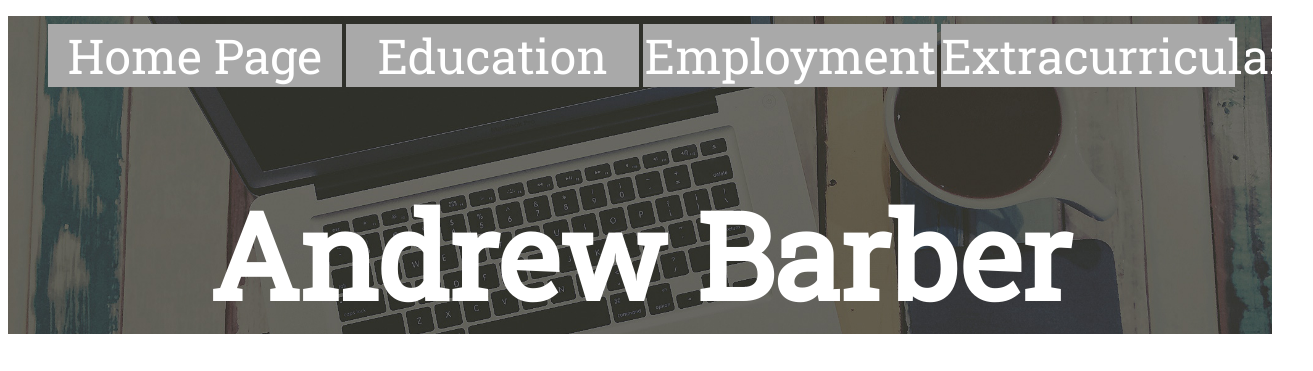
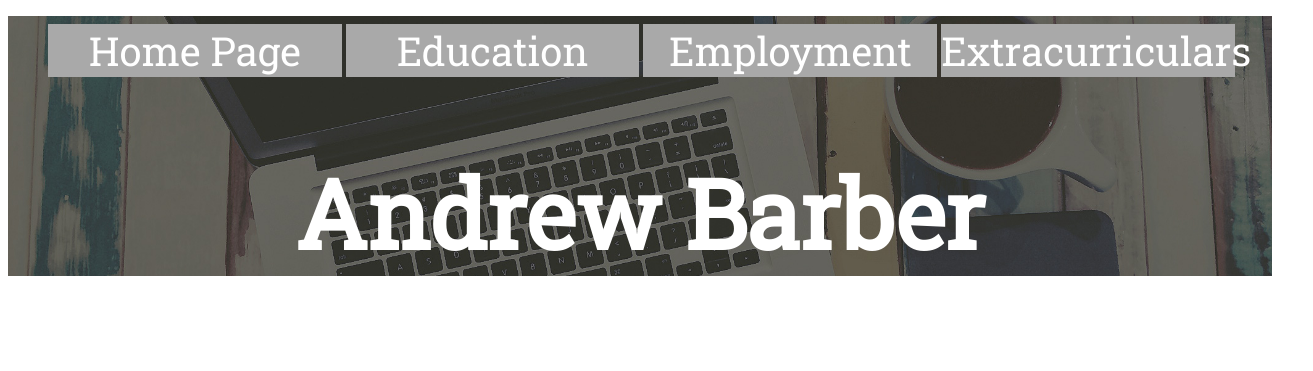
Before and after one commit to acbarber/acbarber.github.io, a plain HTML site: page index.html in a window 1280 px wide. Shown: the top 371 px of the page, 1313 px wide, since content can reach past the window. Drawn offline with Linux system fonts and the light colour scheme.

Commit message:
Changing layout

```diff
--- a/css/mystyle.css
+++ b/css/mystyle.css
@@ -23,7 +23,7 @@ header{
   background-image: url(../images/extracurricularheader.jpg);
 }
 header h1{
-  font-size:15vh;
+  font-size:12vh;
   color: white;
   text-align: center;
 }
@@ -37,7 +37,7 @@ nav ul li{
   width: 96%;
   margin: 1vh;
   text-align: center;
-  font-size:6vh;
+  font-size:5vh;
   background-color: DarkGrey;
   min-height: 100%;
 }
@@ -46,7 +46,7 @@ nav ul li:hover{
   width: 96%;
   margin: 1vh;
   text-align: center;
-  font-size: 6vh;
+  font-size: 5vh;
   background-color: LightGrey;
   min-height: 100%;
 }
```
